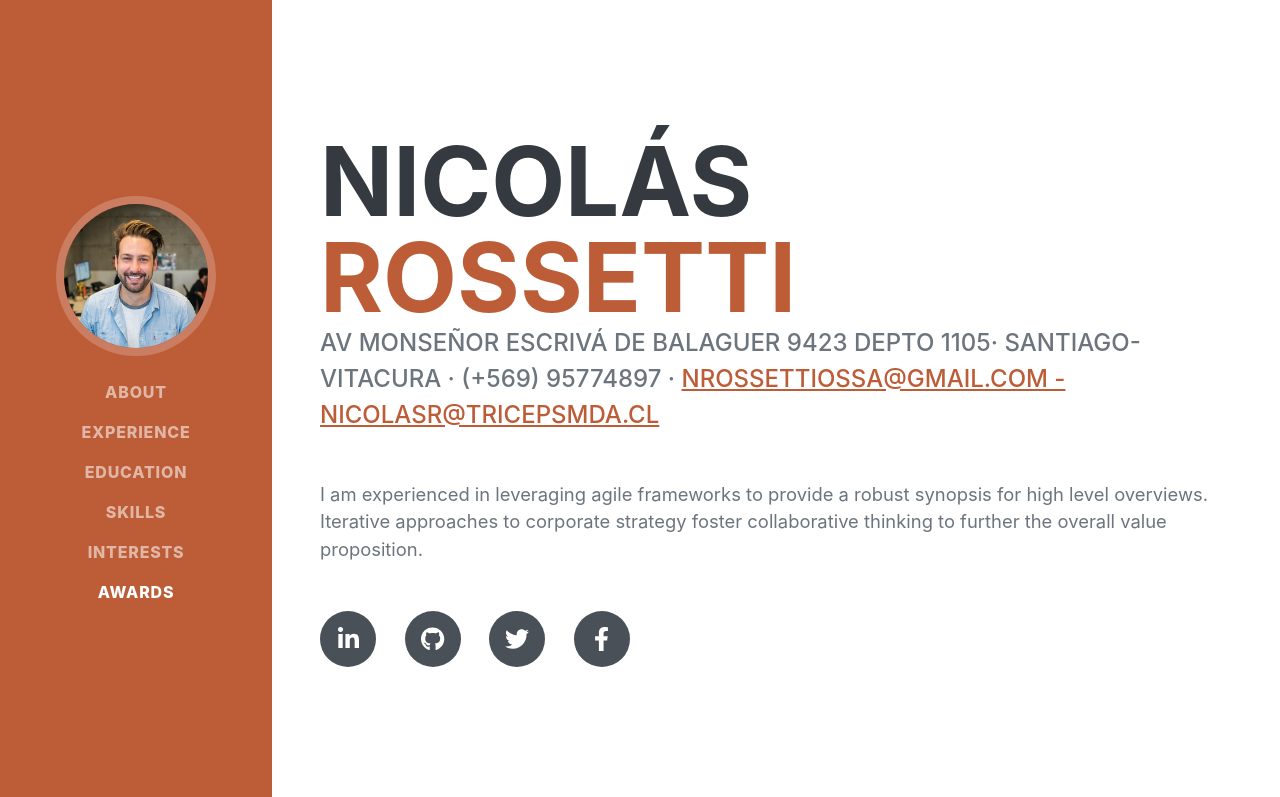
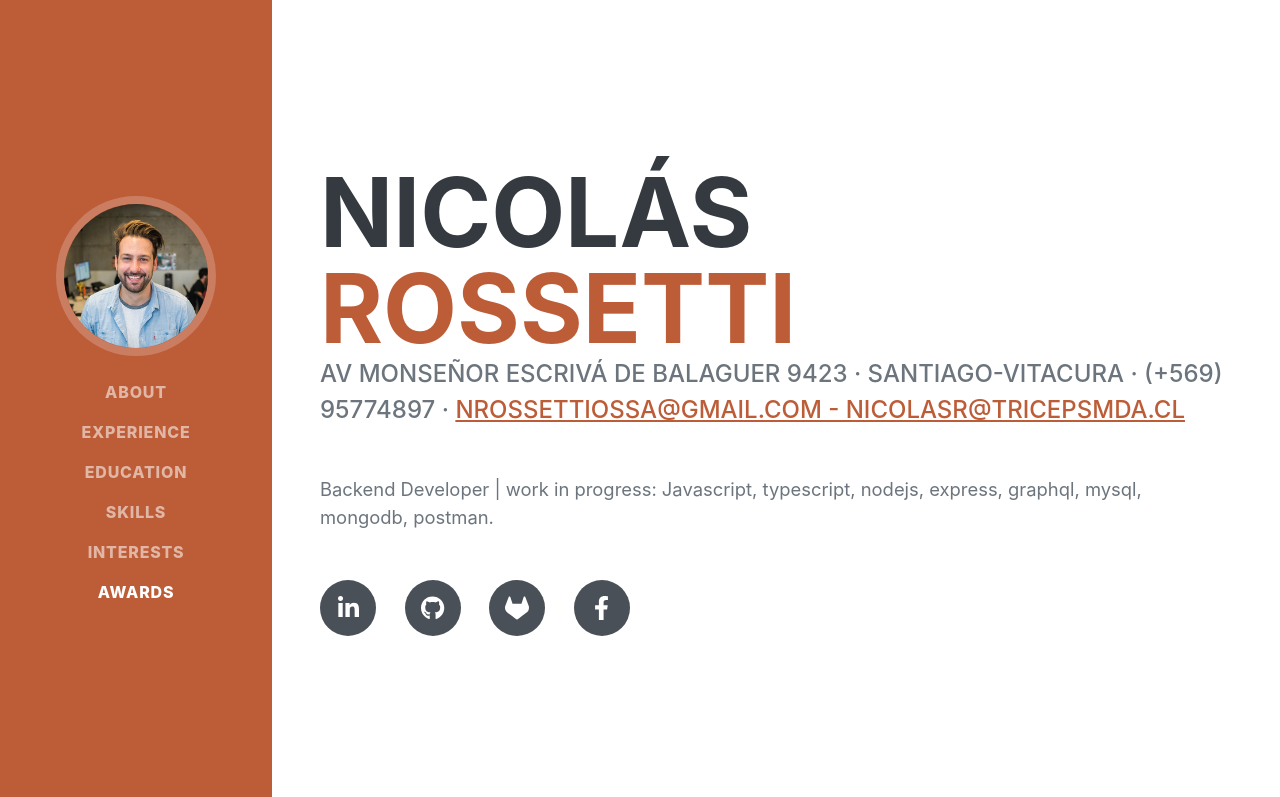
Before and after one commit to webson2020/webson2020.github.io, a plain HTML site: page docs/index.html in a window 1280 px wide. Shown: the top 797 px of the page. Drawn offline with nearby package versions, Linux system fonts and the light colour scheme; a web font is replaced by a local one.

Commit message:
add gitlab icons and data

```diff
--- a/docs/index.html
+++ b/docs/index.html
@@ -44,14 +44,15 @@
                         <span class="text-primary">Rossetti</span>
                     </h1>
                     <div class="subheading mb-5">
-                        Av Monseñor Escrivá de Balaguer 9423 depto 1105· Santiago-Vitacura · (+569) 95774897 ·
+                        Av Monseñor Escrivá de Balaguer 9423 · Santiago-Vitacura · (+569) 95774897 ·
                         <a href="mailto:name@email.com">nrossettiossa@gmail.com - nicolasr@tricepsmda.cl</a>
                     </div>
-                    <p class="lead mb-5">I am experienced in leveraging agile frameworks to provide a robust synopsis for high level overviews. Iterative approaches to corporate strategy foster collaborative thinking to further the overall value proposition.</p>
+                    <p class="lead mb-5">Backend Developer | work in progress: Javascript, typescript, nodejs, express,  graphql, mysql, mongodb, postman.</p>
                     <div class="social-icons">
                         <a class="social-icon" href="#!"><i class="fab fa-linkedin-in"></i></a>
                         <a class="social-icon" href="#!"><i class="fab fa-github"></i></a>
-                        <a class="social-icon" href="#!"><i class="fab fa-twitter"></i></a>
+                        <a class="social-icon" href="#!"><i class="fab fa-gitlab"></i></a>
+                        <!-- <a class="social-icon" href="#!"><i class="fab fa-twitter"></i></a> -->
                         <a class="social-icon" href="#!"><i class="fab fa-facebook-f"></i></a>
                     </div>
                 </div>
```
